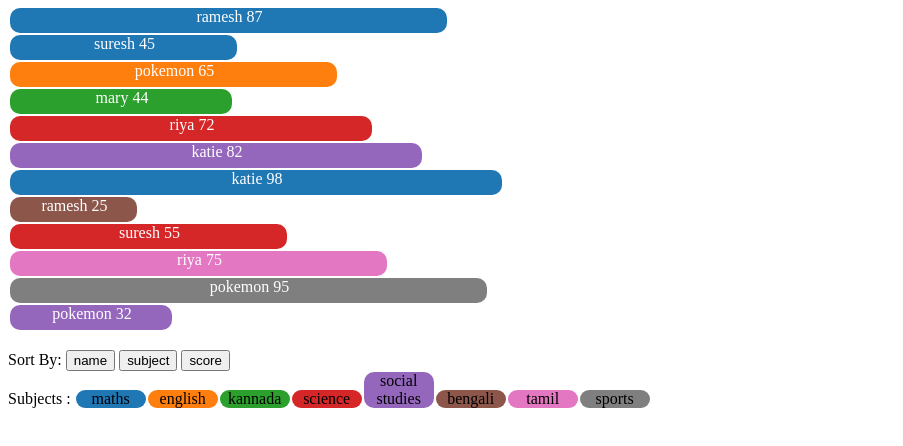
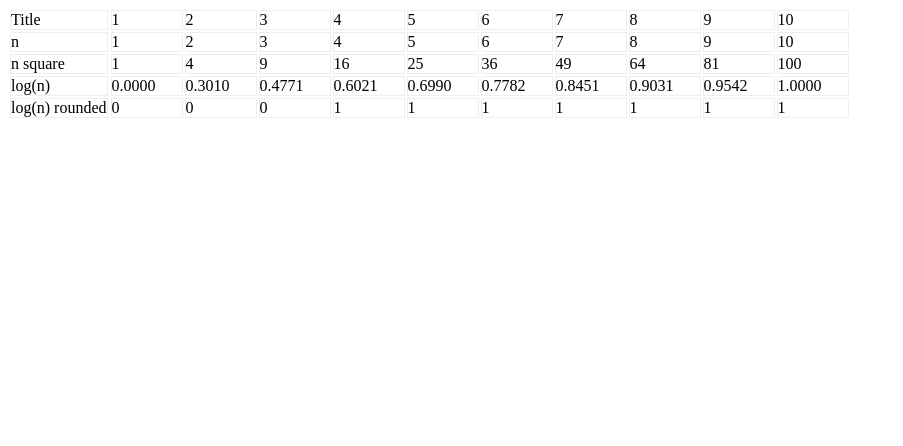
Before and after one commit to ChakrabortyShruti-zz/randomNumberVisualization, a plain HTML site: page index.html in a window 1280 px wide. Shown: the whole page, without its empty margins (0-903 px from the left). Drawn offline with Linux system fonts and the light colour scheme.

Commit message:
Made table using div.

```diff
--- a/css/styleSheet.css
+++ b/css/styleSheet.css
@@ -19,3 +19,22 @@ rect{
 	text-align: center;
 	border-radius: 10px;
 }
+
+.number{
+	display:inline-block;
+	border-style:groove;
+	border-width:thin;
+	width: 70px;
+	margin: 1px;
+
+}
+
+.data,.tags {
+	display: inline-block;
+}
+
+.tag{
+	border-style:groove;
+	border-width:thin;
+	margin: 2px;
+}
--- a/index.html
+++ b/index.html
@@ -5,16 +5,19 @@
 	<link rel="stylesheet" type="text/css" href="./css/styleSheet.css">
 </head>
 <body>
-	<div id="scores"></div>
+	<!-- <div id="horizontal_bars"></div> -->
+	<!-- <div id="scores"></div>
 	<br>
 	Sort By:
 	<button onclick="sortChart('name')">name</button>
 	<button onclick="sortChart('subject')">subject</button>
 	<button onclick="sortChart('score')">score</button>
 	<br>
-	<div id="legends">Subjects : </div>
+	<div id="legends">Subjects : </div> -->
+	<!-- <div id="numbers"></div> -->
+	<div id="table"></div>
 	<script type="text/javascript" src="./javascript/d3.v4.min.js"></script>
 	<script type="text/javascript" src="./javascript/lodash.4.16.4.min.js"></script>
-	<script type="text/javascript" src="./javascript/scores.js"></script>
+	<script type="text/javascript" src="./javascript/table.js"></script>
 </body>
 </html>
--- a/javascript/horizontalBar.js
+++ b/javascript/horizontalBar.js
@@ -23,6 +23,10 @@ var createBars = function(r){
 		.style('background-color',function(d){return d3.rgb(10,40,50+d*2)})
 		.text(function(d){return d;});
 
+	enteredList.select('bar')
+		.transition()
+		.style('',20px)
+
 	_divs.exit().remove();
 }
 
--- /dev/null
+++ b/javascript/table.js
@@ -0,0 +1,84 @@
+const WIDTH = 600;
+const HEIGHT = 400;
+
+var tagName = ['Title','n','n square','log(n)','log(n) rounded'];
+var number = [1,2,3,4,5,6,7,8,9,10];
+
+var tags = d3.select('#table')
+	.append('div')
+	.classed('tags',true);
+
+tags.selectAll('div')
+	.data(tagName)
+	.enter()
+	.append('div')
+	.text(function(d){return d})
+	.classed('tag',true);
+
+
+var data = d3.select('#table')
+	.append('div')
+	.classed('data',true);
+
+var row_0_div = data
+	.append('div')
+	.classed('row_0',true);
+
+var row_0_child_divs = row_0_div.selectAll('div')
+	.data(number)
+	.enter()
+	.append('div')
+	.text(function(d){return d})
+	.classed('number',true);
+
+
+var row_1_div = data
+	.append('div')
+	.classed('row_1',true);
+
+var row_1_child_divs = row_1_div.selectAll('div')
+	.data(number)
+	.enter()
+	.append('div')
+	.text(function(d){return d})
+	.classed('number',true);
+
+var row_2_div = data
+	.append('div')
+	.classed('row_2',true);
+
+var square = d3.scalePow().exponent(2);
+
+var row_2_child_divs = row_2_div.selectAll('div')
+	.data(number)
+	.enter()
+	.append('div')
+	.text(function(d){return square(d)})
+	.classed('number',true);
+
+var row_3_div = data
+	.append('div')
+	.classed('row_3',true);
+
+var log = d3.scaleLog().base(10);
+
+var row_3_child_divs = row_3_div.selectAll('div')
+	.data(number)
+	.enter()
+	.append('div')
+	.text(function(d){return log(d).toFixed(4)})
+	.classed('number',true);
+
+
+var row_4_div = data
+	.append('div')
+	.classed('row_4',true);
+
+var log = d3.scaleLog();
+
+var row_4_child_divs = row_4_div.selectAll('div')
+	.data(number)
+	.enter()
+	.append('div')
+	.text(function(d){return Math.round(log(d))})
+	.classed('number',true);
```
Also changed, not shown: javascript/variedNumber.js (added, +26 -0 lines).
